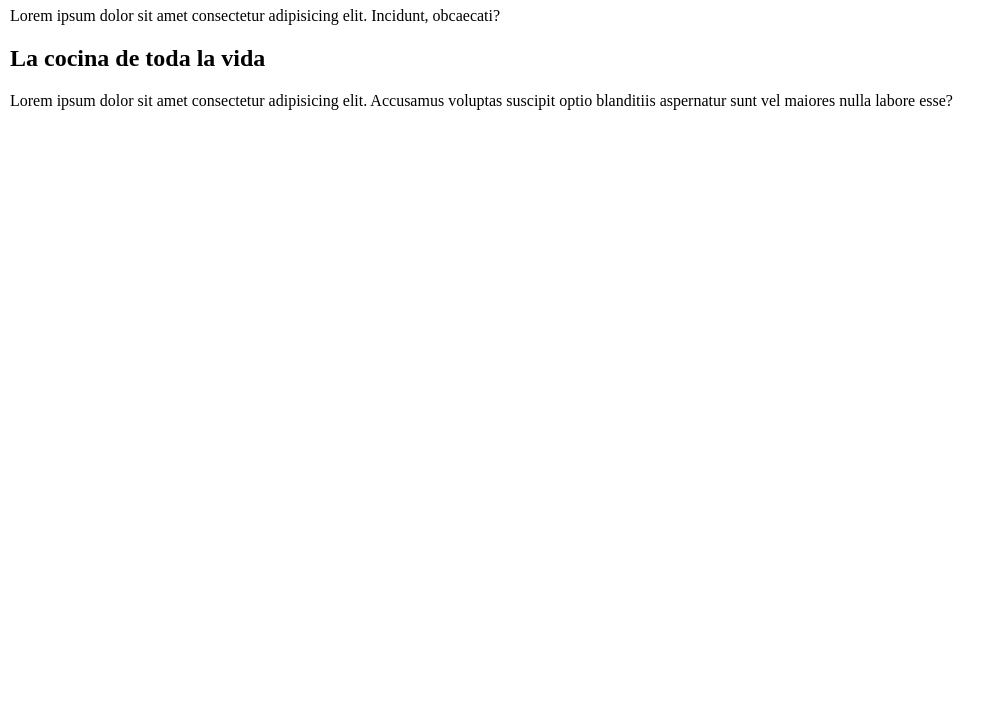
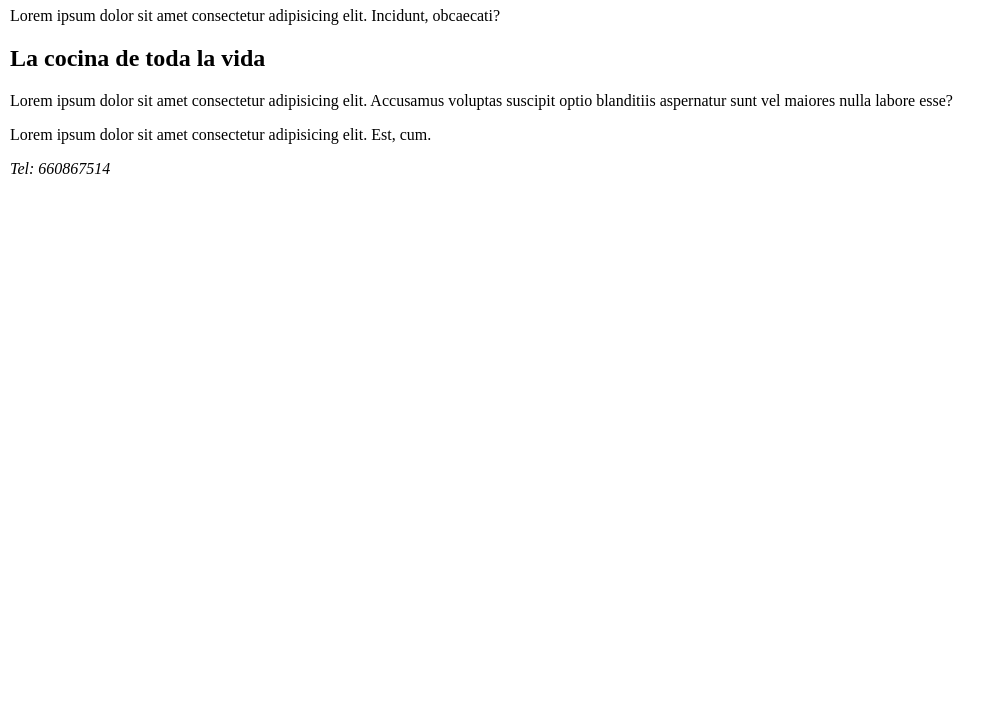
Before and after one commit to Aidabravo/restaurante-la-cazuela, a plain HTML site: page contacto.html in a window 1280 px wide. Shown: the part 73-800 px from the top of the page, without its empty margins (0-1006 px from the left). Drawn offline with Linux system fonts and the light colour scheme.

Commit message:
añado footer

```diff
--- a/contacto.html
+++ b/contacto.html
@@ -22,3 +22,14 @@
     <h2>La cocina de toda la vida</h2>
     <p>Lorem ipsum dolor sit amet consectetur adipisicing elit. Accusamus voluptas suscipit optio blanditiis aspernatur sunt vel maiores nulla labore esse?
     </p>
+
+
+    <p>Lorem ipsum dolor sit amet consectetur adipisicing elit. Est, cum.</p>
+    <footer>
+        <address>
+            <p>Tel: 660867514</p>
+        </address>
+    </footer>
+    <script src="js/mensajes.js"></script>
+</body>
+</html>
```
